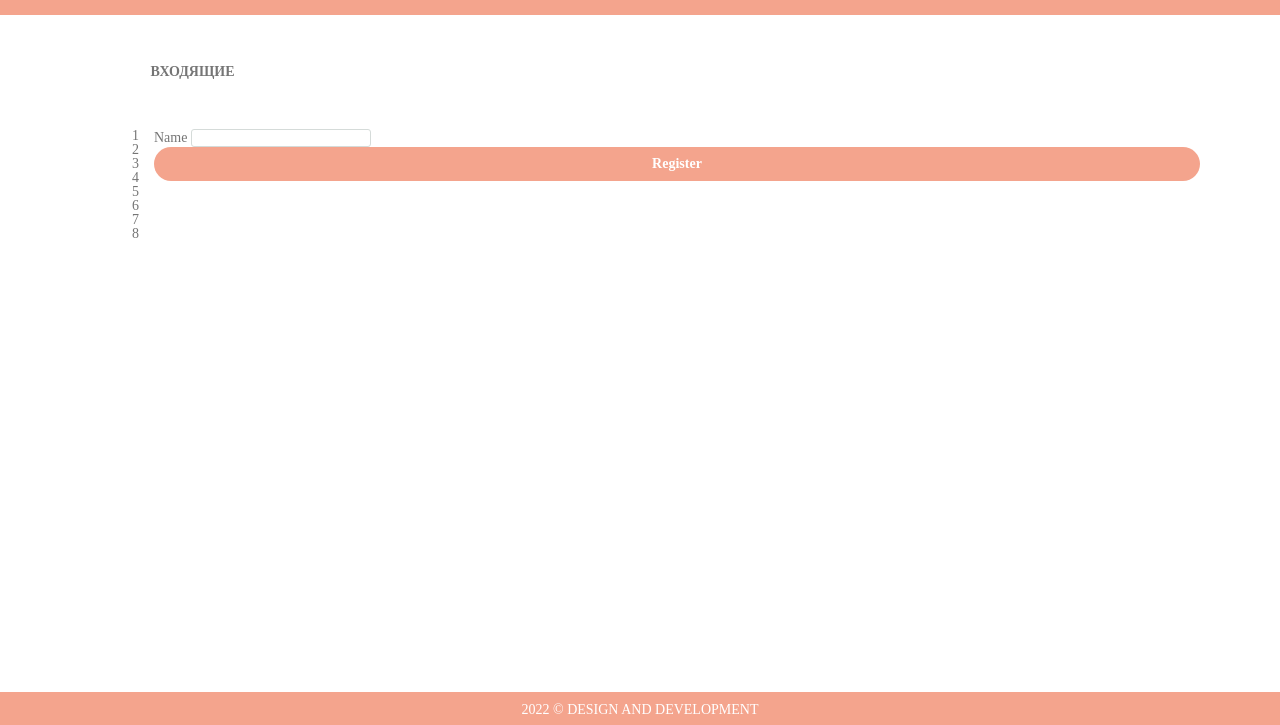
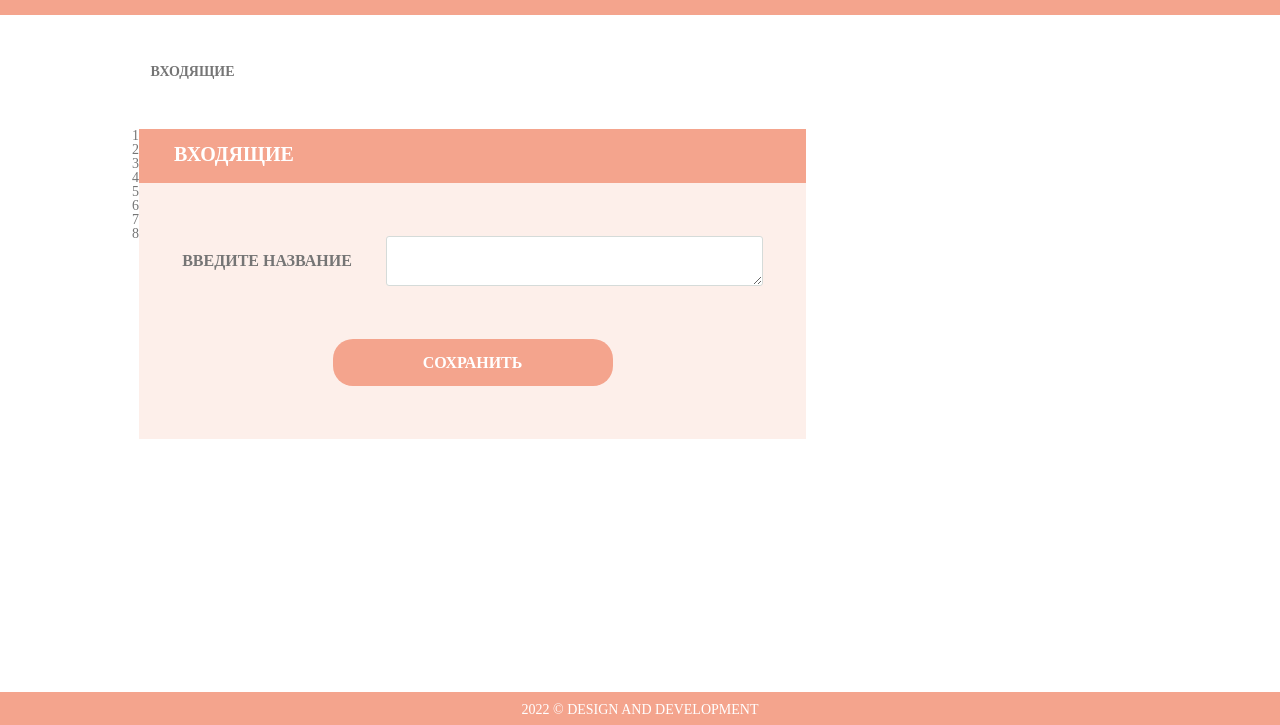
Before and after one commit to sssheina/ITGirl-Project-JS, a website: page index.html in a window 1280 px wide. Shown: the part 75-800 px from the top of the page. Drawn offline with Linux system fonts and the light colour scheme.

Commit message:
Блок редактирование входящих

```diff
--- a/assets/sass/1_inbox.scss
+++ b/assets/sass/1_inbox.scss
@@ -6,3 +6,40 @@
     display: flex;
     flex-direction: row;
 }
+
+.inbox__name {
+    width: 667px;
+    height: 54px;
+    background-color: #F4A48D;
+    color: white;
+    font-size: 20px;
+    font-weight: 800;
+    padding-left: 35px;
+    padding-top: 15px;
+}
+.inbox__enterBlock {
+    display: flex;
+    flex-direction: column;
+    justify-content: space-evenly;
+    align-items: center;
+    width: 667px;
+    height: 256px;
+    background-color: rgba(244, 164, 141, 0.18);
+}
+.inbox__inputfield {
+    display: flex;
+    flex-direction: row;
+    align-items: center
+}
+.inbox__lable {
+padding-right: 34px;
+font-size: 16px;
+font-weight: 600;
+}
+
+.inbox__button {
+    width: 280px;
+    height: 47px;
+    font-size: 16px;
+font-weight: 800;
+}
--- a/index.html
+++ b/index.html
@@ -32,7 +32,7 @@
       <!-- ОСНОВНОЙ БЛОК -->
 
       <main class="page">
-        <div class="page__inbox">
+        <!-- <div class="page__inbox"> -->
           <div class="page__container _container">
             <!-- ХЛЕБНЫЕ КРОШКИ -->
 
@@ -62,27 +62,32 @@
 
                   <!-- ОСНОВНОЙ КОНТЕНТ -->
 
-                  <section class="page__contact contact">
-                    <div class="contact__container _container">
+                  <section class="page__inbox">
+                    <div class="inbox__container ">
                       <!-- ИНПУТ -->
 
-                      <div>
-                        <div class="inputfield">
-                          <label>Name</label>
-                          <input type="text" class="input" id="userName" />
+                      <div class="inbox__name">ВХОДЯЩИЕ
                         </div>
+                        <div class="inbox__enterBlock">
+                        <div class="inbox__inputfield">
+                          <label class="inbox__lable" >ВВЕДИТЕ НАЗВАНИЕ</label>
+                          <textarea type="textarea" rows="3" cols="45" class="inbox__input input" id="inboxInput"></textarea>
+
                       </div>
                       <div>
-                        <input type="submit" value="Register" class="btn" />
+                        <button  class="inbox__button btn">СОХРАНИТЬ</button>
                       </div>
+                        </div>
+
 
                       <!-- СПИСОК ВХОДЯЩИХ-->
                       <div></div>
                     </div>
+                    </div>
                   </section>
                 </div>
               </div>
-            </div>
+            <!-- </div> -->
           </div>
         </div>
       </main>
```
Also changed, not shown: assets/styles/style.css, 1 other file.
